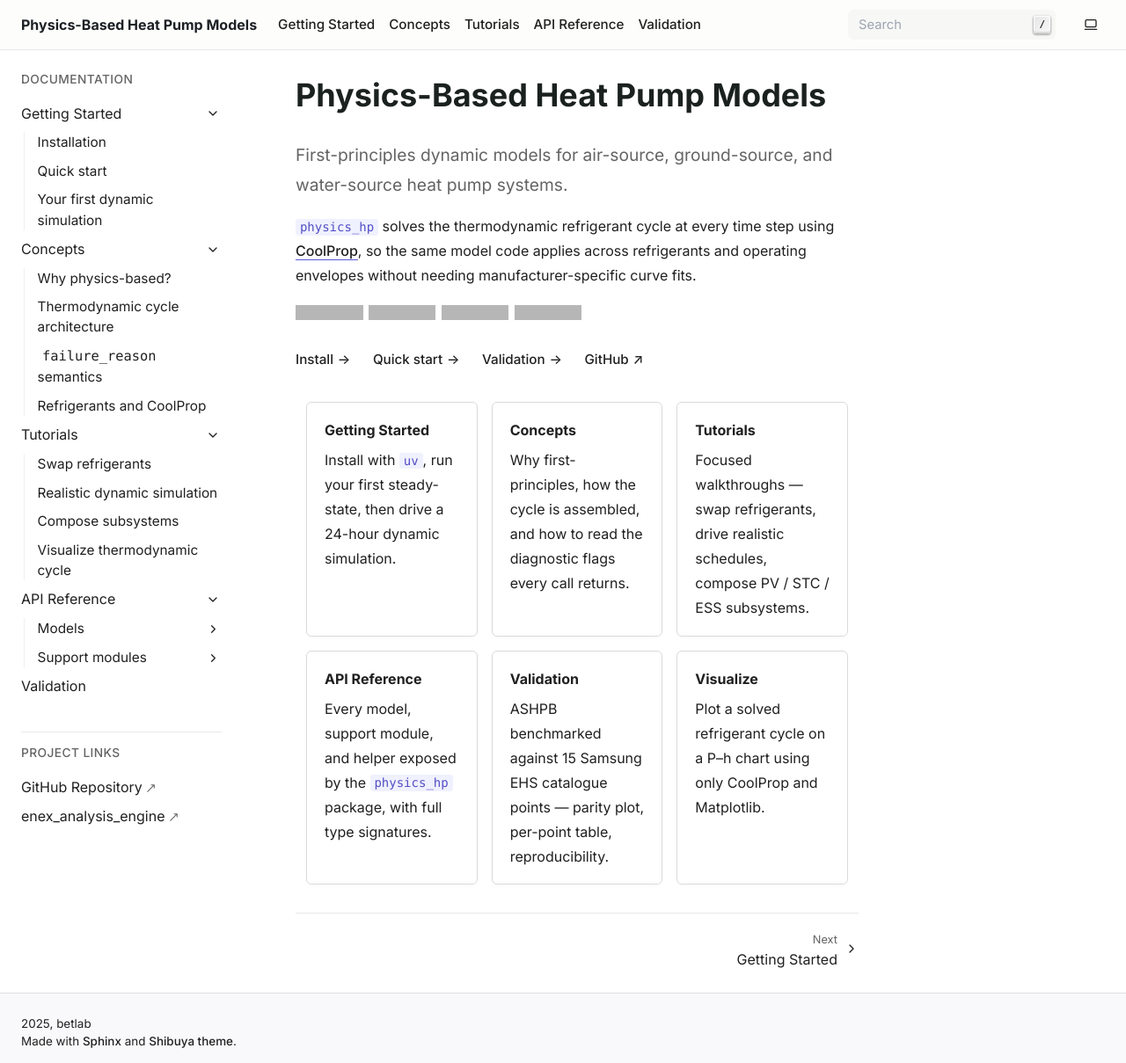
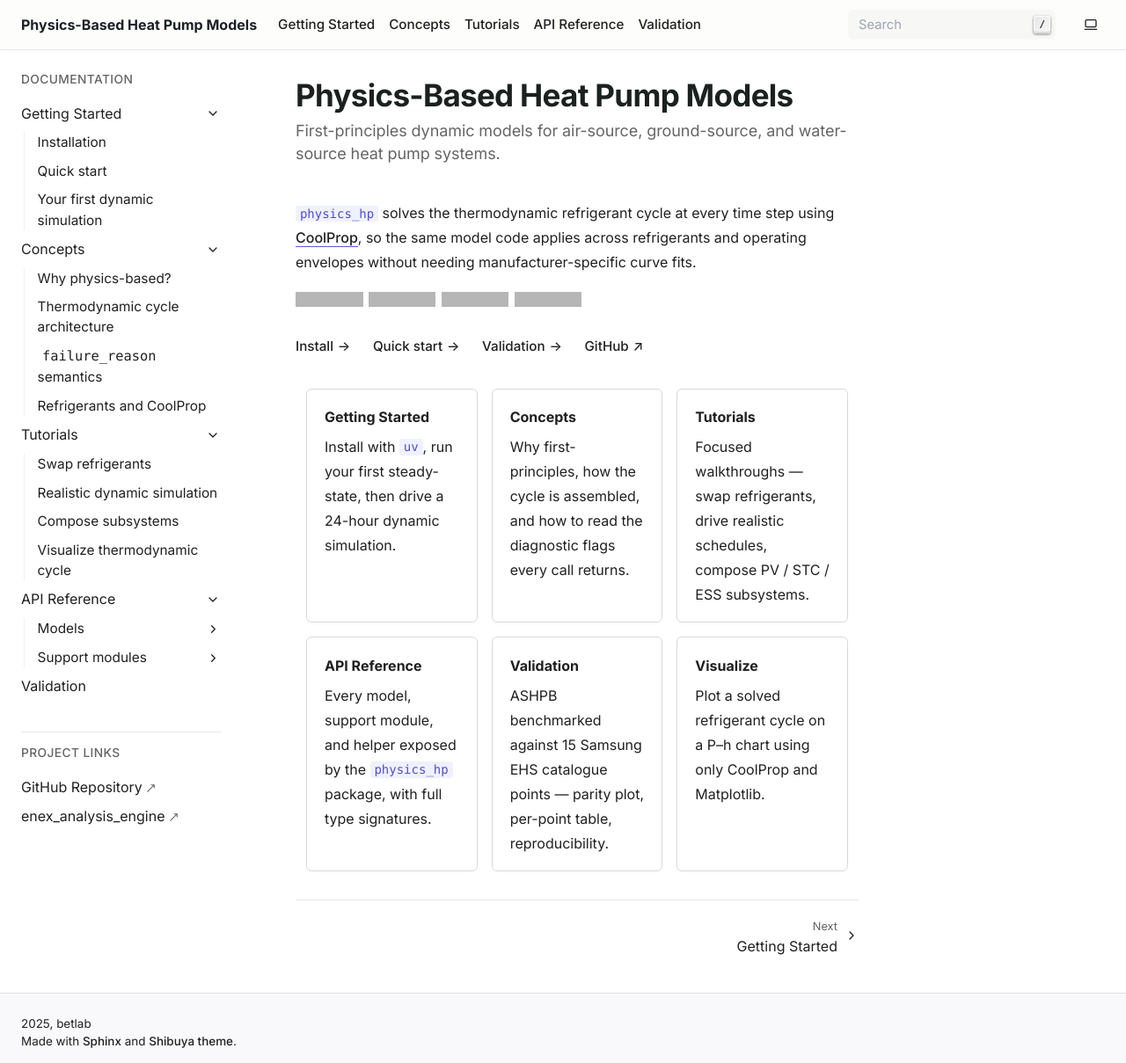
Before and after one commit to bet-lab/tmhp, a Sphinx documentation site: the page built from docs/source/index.rst, in a window 1280 px wide and 1209 px high. Shown: the whole window at 88% size. Built offline with Sphinx 7.4.7, drawn with Linux system fonts in a browser that asks for light colours; grey boxes are pictures that could not be loaded.

Commit message:
docs: adopt Radix 9-step typography scale on article headings (#149)
Replaces Shibuya's heading defaults (font-size 36px / weight 800 /
no letter-spacing on H1, 24px H2 with 24px bottom margin, etc.)
with the canonical Radix Themes scale loaded in the foundation PR.

- h1 size-8 / lh-8 / ls-8 / 700
- h2 size-6 / lh-6 / ls-6 / 700, 48 top + 12 bottom
- h3 size-4 / lh-3 / ls-4 / 700, 40 top + 8 bottom
- h4 size-2 / lh-2 / 700
- .lead size-4 / lh-4 / ls-4 + muted alpha-black

Selectors scoped under .yue so sidebar / toc / breadcrumbs are
unaffected. Body still routed through Inter via Shibuya's default
font stack.

Closes the typography issue.

```diff
--- a/docs/source/_static/css/custom.css
+++ b/docs/source/_static/css/custom.css
@@ -201,6 +201,58 @@
         --rx-gray-a11:  rgba(255, 255, 255, 0.706);
         --rx-gray-a12:  rgba(255, 255, 255, 0.929);
     }
+}
+
+/* ---------------------------------------------------------------------------
+ * Article typography — Radix Themes scale
+ *
+ * Shibuya already routes body / heading text through Inter (its default
+ * font stack), so this block only adjusts size, weight, letter-spacing,
+ * and section margins to the canonical 9-step scale from
+ * radix-ui.com/themes/docs/theme/typography.
+ *
+ * Selectors are scoped to `.yue` (Shibuya's article reset class) so we
+ * don't accidentally retype the sidebar / right toc / breadcrumbs.
+ * ------------------------------------------------------------------------- */
+
+.yue h1 {
+    font-size: var(--rx-fs-8);          /* 35px */
+    line-height: var(--rx-lh-8);        /* 40px */
+    letter-spacing: var(--rx-ls-8);     /* -0.02em */
+    font-weight: var(--rx-fw-bold);     /* 700, not 800 */
+    margin: 0 0 var(--rx-space-2);      /* 0 bottom, 8px before subtitle */
+}
+.yue h2 {
+    font-size: var(--rx-fs-6);          /* 24px */
+    line-height: var(--rx-lh-6);        /* 30px */
+    letter-spacing: var(--rx-ls-6);     /* -0.0125em */
+    font-weight: var(--rx-fw-bold);
+    margin: var(--rx-space-8) 0 var(--rx-space-3);  /* 48 top, 12 bottom */
+}
+.yue h3 {
+    font-size: var(--rx-fs-4);          /* 18px */
+    line-height: var(--rx-lh-3);        /* 24px (denser than lh-4 for the smaller heading) */
+    letter-spacing: var(--rx-ls-4);     /* -0.005em */
+    font-weight: var(--rx-fw-bold);
+    margin: var(--rx-space-7) 0 var(--rx-space-2);  /* 40 top, 8 bottom */
+}
+.yue h4 {
+    font-size: var(--rx-fs-2);          /* 14px */
+    line-height: var(--rx-lh-2);        /* 20px */
+    letter-spacing: var(--rx-ls-2);     /* 0 */
+    font-weight: var(--rx-fw-bold);
+    margin: var(--rx-space-5) 0 var(--rx-space-2);
+}
+
+/* Landing-style lead paragraph (rendered from `.. rst-class:: lead`).
+ * Subtitle role on a docs page — bigger, slightly muted. */
+.yue .lead,
+.yue p.lead {
+    font-size: var(--rx-fs-4);
+    line-height: var(--rx-lh-4);
+    letter-spacing: var(--rx-ls-4);
+    color: var(--rx-ink-muted);
+    margin: 0 0 var(--rx-space-7);
 }
 
 /* ---------------------------------------------------------------------------
```
